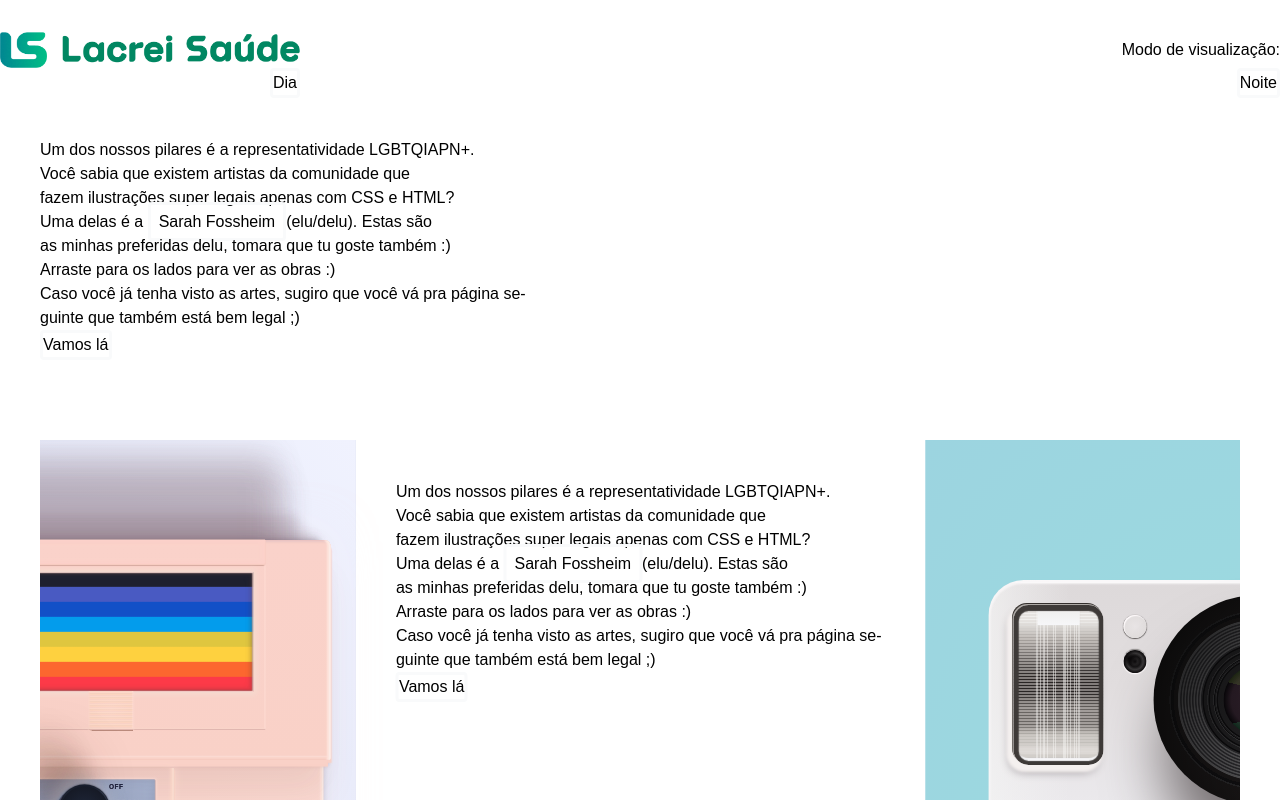
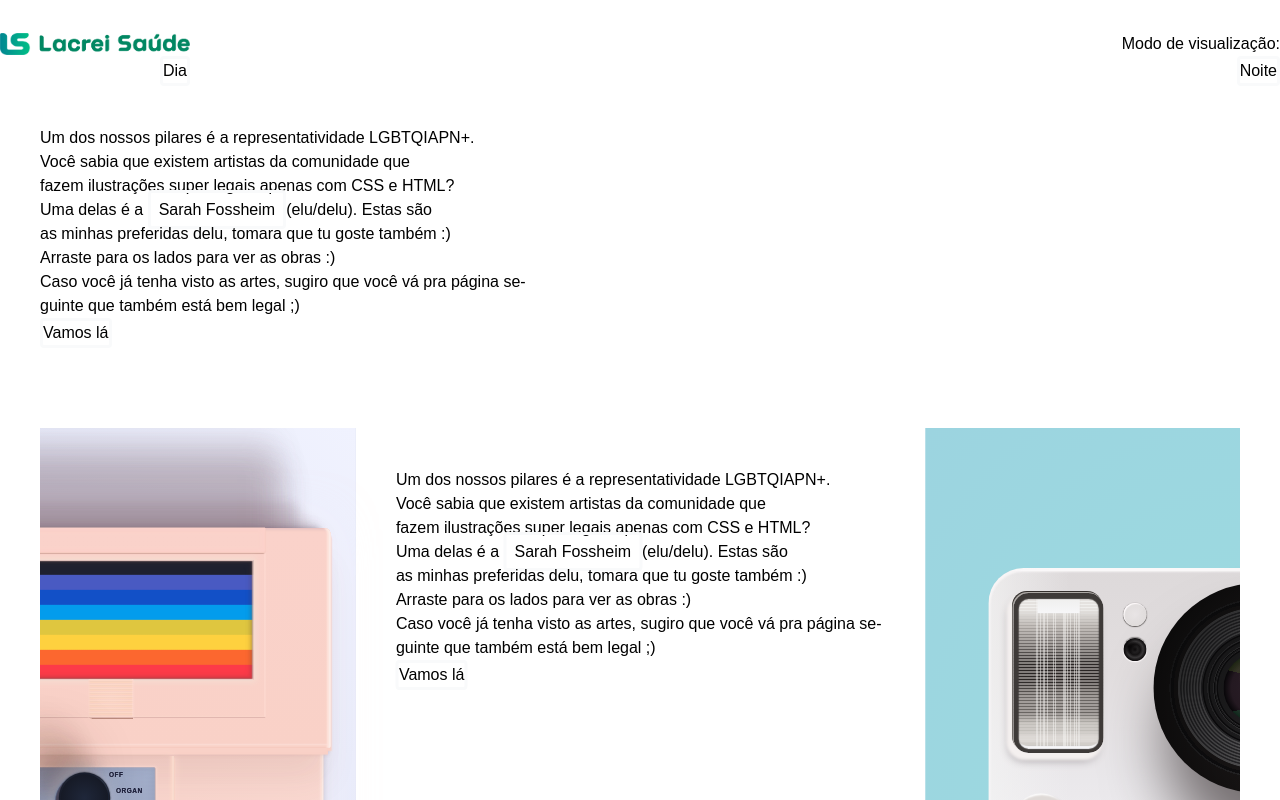
Before and after one commit to brunomoleta/testetecnico-lacrei-saude, a Next.js app: page / in a window 1280 px wide. Shown: the top 800 px of the page. Built offline with nearby package versions, Linux system fonts and the light colour scheme; no server answers.

Commit message:
:bug: fix:ajustar tamanho Logo

```diff
--- a/src/components/Logo/Logo.tsx
+++ b/src/components/Logo/Logo.tsx
@@ -3,7 +3,7 @@ import React from "react";
 import { LogoStyle } from "@/components/Logo/Logo.style";
 
 function Logo() {
-  return <LogoStyle width={300} src={Brand} alt="Lacrei Saúde" />;
+  return <LogoStyle width={190} src={Brand} alt="Lacrei Saúde" />;
 }
 
 export default Logo;
```
